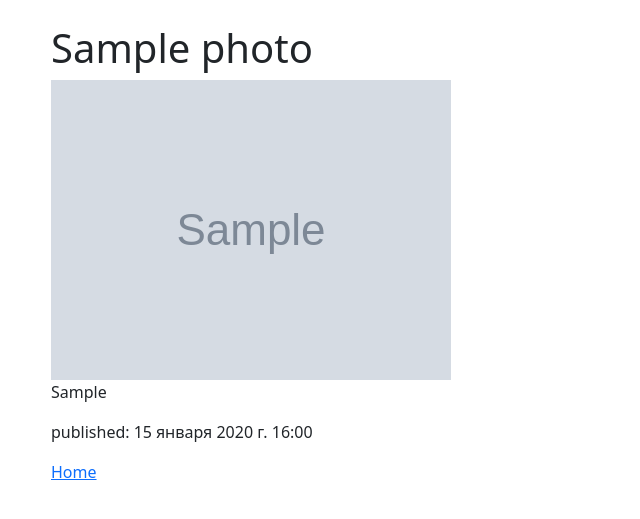
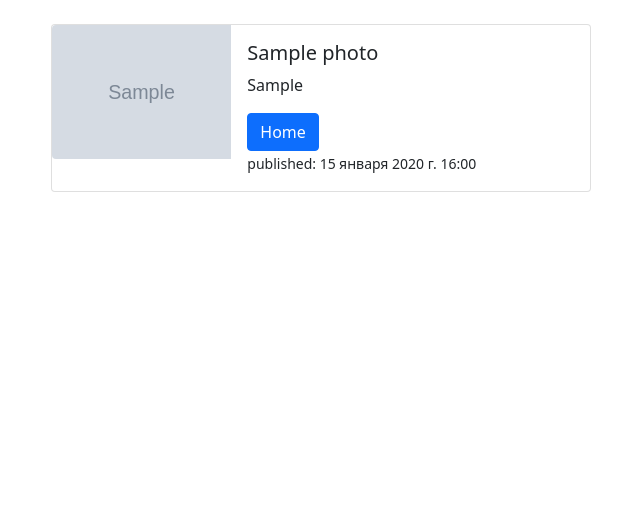
Before and after one commit to Gamal-prog/My-own-project, a Django app: page /photo/1/ in a window 1280 px wide. Shown: the part 56-575 px from the top of the page, without its empty margins (31-671 px from the left). Run offline with Django 4.2, Linux system fonts and the light colour scheme; tables that the repository leaves empty hold one stand-in row (values such as "Sample post"); grey boxes marked "Sample" are stand-in pictures.

Commit message:
Fifth Commit, made detail card

```diff
--- a/photo/templates/photo/photo_detail.html
+++ b/photo/templates/photo/photo_detail.html
@@ -1,11 +1,19 @@
 {% extends 'base.html' %}
 
 {% block body %}
-    <div>
-        <h1> {{ image.title }} </h1>
-        <img src="{{ image.image.url }}"/>
-        <p> {{ image.discription }} </p>
-        <p> published: {{ image.published_date }} </p>
-        <a href="{% url 'image_list' %}">Home</a>
-    </div>
+    <div class="card mb-3" style="max-width: 540px;">
+        <div class="row g-0">
+          <div class="col-md-4">
+            <img src="{{ image.image.url }}" class="img-fluid rounded-start" alt="#">
+          </div>
+          <div class="col-md-8">
+            <div class="card-body">
+              <h5 class="card-title"> {{ image.title }} </h5>
+              <p class="card-text"> {{ image.discription }} </p>
+              <a href="{% url 'image_list' %}" class="btn btn-primary">Home</a>
+              <p class="card-text"><small class="text-body-secondary"> published: {{ image.published_date }} </small></p>
+            </div>
+          </div>
+        </div>
+      </div>
 {% endblock body %}
```
